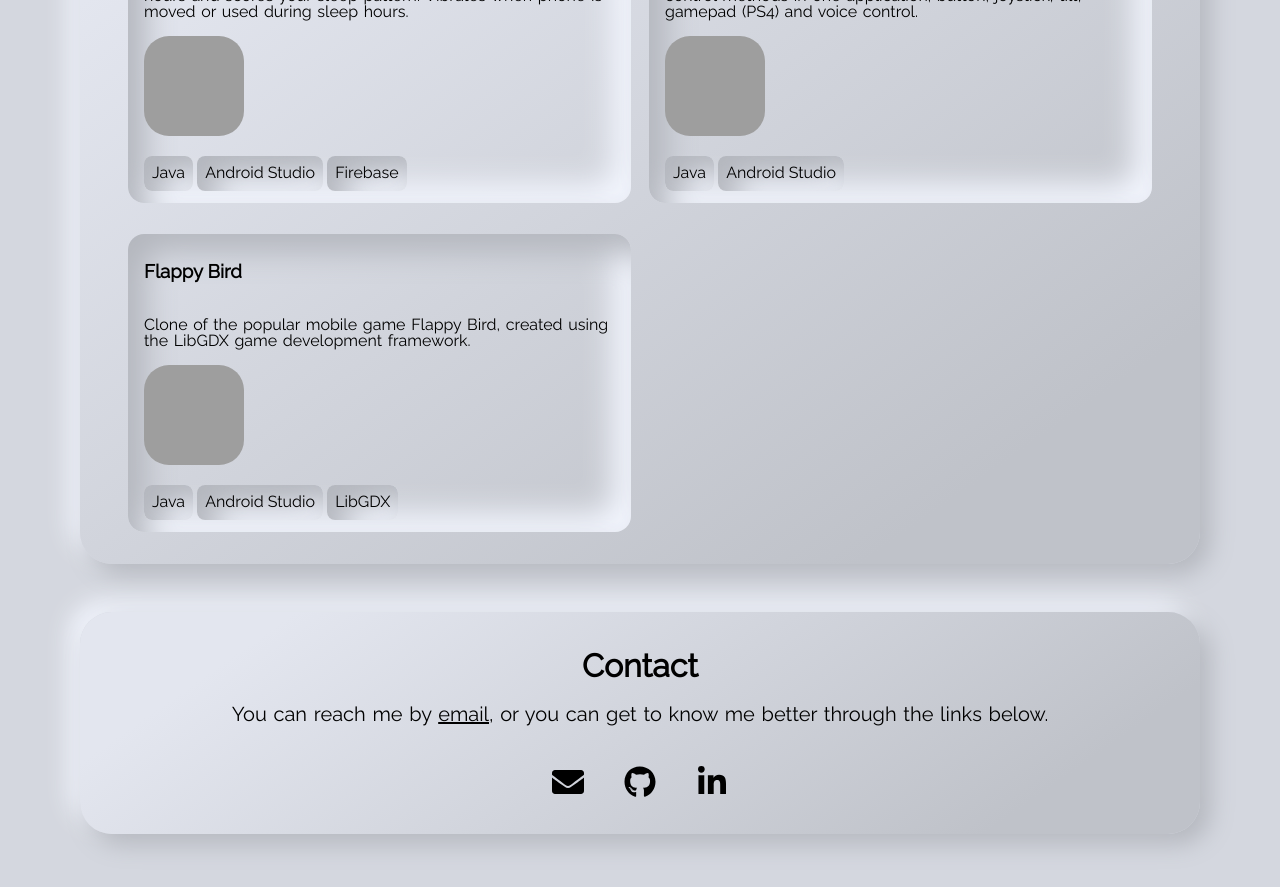
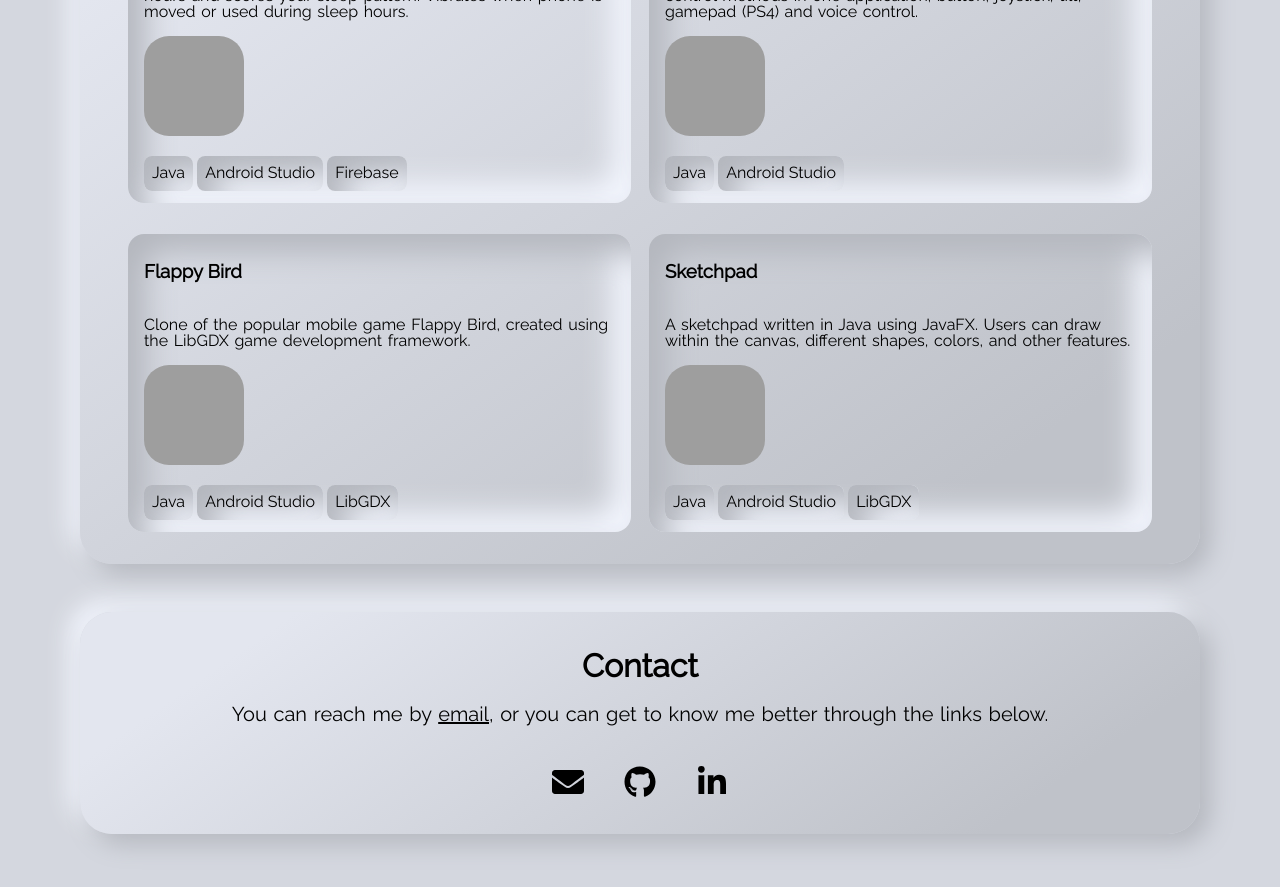
Before and after one commit to milosarsik/milosarsik.github.io, a Jekyll site: the page built from index.html, in a window 1280 px wide and 900 px high, scrolled down 2808 px. Shown: the top 887 px of the window. Built offline with Jekyll 4.4.1, drawn with Linux system fonts in a browser that asks for light colours; grey boxes are pictures that could not be loaded.

Commit message:
Update projects.yml

```diff
--- a/_data/projects.yml
+++ b/_data/projects.yml
@@ -38,3 +38,12 @@
     - tag: Java
     - tag: Android Studio
     - tag: LibGDX
+
+- name: Sketchpad
+  descr: "A sketchpad written in Java using JavaFX. Users can draw within the canvas, different shapes, colors, and other features."
+  demo: https://www.youtube.com/watch?v=qYM1TEgEnIM&t=135s
+  image: https://encrypted-tbn0.gstatic.com/images?q=tbn%3AANd9GcSuSV0hdcjOMSbJMuFQztPw-CfvcmoQEcJwWQ&usqp=CAU
+  tags:
+    - tag: Java
+    - tag: Android Studio
+    - tag: LibGDX
```
